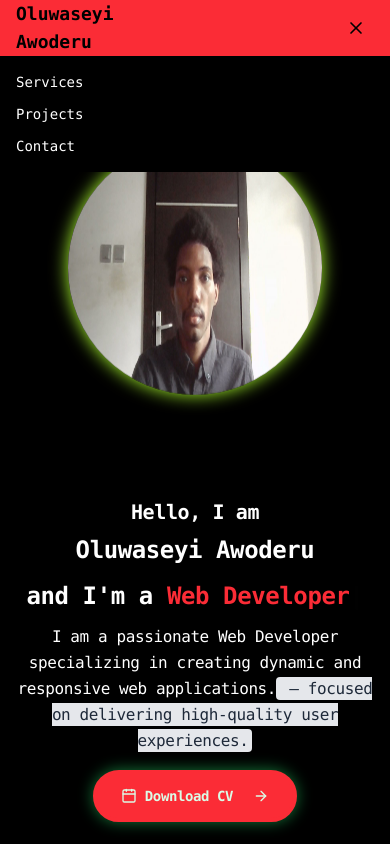
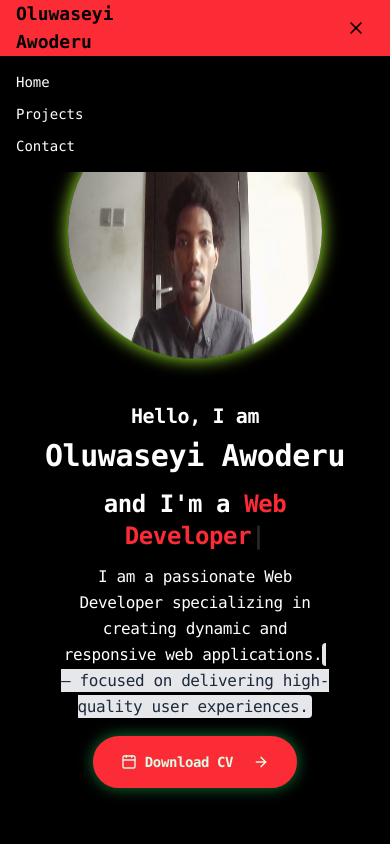
Before and after one commit to awoderu/awoderuseyiportfolioreact, a React (Vite) app: page / in a window 390 px wide. Both pictures are taken after a click on the button "Open menu". Shown: the top 844 px of the page. Built offline with nearby package versions, Linux system fonts and the light colour scheme.

Commit message:
responsiveness update

```diff
--- a/src/components/Hero.jsx
+++ b/src/components/Hero.jsx
@@ -27,34 +27,38 @@ const Hero = () => {
 
 
   return (
-      <section id='hero' className="min-h-screen  relative flex  px-4 sm:px-6 lg:px-8 pt-19 lg:pt-20
-       sm:pt-28 xl:pt-25 pb-8 sm:pb-8 bg-black ">
+      <section id='hero' className="min-h-screen relative flex
+       px-4 sm:px-6 lg:px-8 pt-19 lg:pt-20 xl:pt-25 pb-8 sm:pb-8 bg-black ">
+
+              {/* change left spacing here max-w-5xl */}
+            <div className="relative w-full  mx-auto p-10 lg:pt-20 pl-10">
 
 
-            <div className="relative w-full max-w-5xl mx-auto">
-              <div className="flex flex-col lg:grid lg:grid-cols-[3fr_4.2fr] gap-6 sm:gap-6 lg:gap-6
-               items-center text-center lg:text-left pt-10 ">
+              {/* Both elements */}
+              <div className="flex flex-col lg:grid lg:grid-cols-[3fr_4.2fr] gap-2 sm:gap-6 lg:gap-6 xl:gap-20
+               items-center text-center lg:text-left">
 
 
                   {/* Profile image */}
-                    <div className="flex justify-center lg:justify-start mb-6 lg:mb-0 p-10 px-6  ">
+                    <div className="flex mb-6 lg:mb-0 items-center lg:pl-10  ">
                       <img  src={profile} alt="Profile"
                       className="h-[65vw] w-[65vw] cursor-pointer rounded-full shadow-[0_0_18px_0_#adff2f]
-                      hover:shadow-[0_0_25px_red] sm:h-[28vw] sm:w-[28vw]
-                       transition-[all] duration-[400ms] ease-out animate-floatImage"/>
-                    </div>
+                      hover:shadow-[0_0_25px_red] sm:h-[40vw] sm:w-[40vw] md:h-[25vw] md:w-[25vw]
+                      transition-[all] duration-[400ms] ease-out animate-floatImage"/>
+                      </div>
 
                     {/* Introduction section */}
 
-                <div className="ml-0 w-full text-white flex flex-col items-center font-mono tracking-tight ">
+                <div className="ml-0 w-full text-white flex flex-col
+                items-center sm:items-start lg:items-start font-mono tracking-tight lg:pr-45">
                     <div>
 
-                      <h3 className="text-xl sm:text-2xl font-semibold mb-2 text-white">Hello, I am</h3>
+                      <h3 className="text-xl sm:text-2xl font-semibold mb-2 text-white wh">Hello, I am</h3>
                     </div>
 
 
-                    <h1 className="text-2xl xs:text-3xl sm:text-4xl md:text-5xl lg:text-6xl font-semibold mb-3 sm:mb-4">
-                      <span className="text-white block mb-0.5 sm:mb-1 font-bold whitespace-nowrap">
+                    <h1 className="text-3xl xs:text-3xl sm:text-4xl md:text-5xl lg:text-6xl font-semibold mb-3 sm:mb-4">
+                      <span className="text-white block mb-0.5 sm:mb-1 font-bold whitespace-nowrap ">
                         Oluwaseyi Awoderu
                       </span>
                     </h1>
--- a/src/components/Navbar.jsx
+++ b/src/components/Navbar.jsx
@@ -21,8 +21,10 @@ const Navbar = () => {
     }, []);
 
   return (
-    <nav className="fixed top-0 w-full z-50 transition-all duration-300 bg-red-500 backdrop-blur-sm">
-      <div className="max-w-7xl mx-auto px-4 sm:px-6 lg:px-8">
+    <nav className="fixed top-0 w-full lg:w-full z-50 transition-all
+     duration-300 bg-red-500 backdrop-blur-sm justify-between ">
+      {/* extend nav bar old value - max-w-7xl */}
+      <div className="w-full mx-auto px-4 sm:px-6 lg:px-8 " >
         <div className="flex justify-between items-center h-14 sm:h-16 md:h-20 relative">
            <Link to="/#hero" className="flex items-center space-x-1 group cursor-pointer">
             {/* <div>
@@ -60,12 +62,12 @@ const Navbar = () => {
         <div className="md:hidden bg-black backdrop-blur-lg  border-slate-800 text-white font-mono">
           <div className="px-4 py-4 sm:py-6 space-y-3 sm:space-y-4">
             <a href="/" onClick={() => setMobilemenuisOpen(false)} className="block  hover:text-white text-sm lg:text-base">
-              Services
+              Home
             </a>
             <a href="/projectpage" onClick={() => setMobilemenuisOpen(false)} className="block  hover:text-white text-sm lg:text-base">
               Projects
             </a>
-            <Link to="/contact" onClick={() => setMobilemenuisOpen(false)} className="block hover:text-white text-sm lg:text-base">
+            <Link to="/#contact" onClick={() => setMobilemenuisOpen(false)} className="block hover:text-white text-sm lg:text-base">
               Contact
             </Link>
           </div>
--- a/src/pages/projects/projectpage.jsx
+++ b/src/pages/projects/projectpage.jsx
@@ -60,10 +60,12 @@ const ProjectPage = () => {
 
   return (
     <>
-       <div className="app__gallery flex__center w-h-screen">
+    {/* app__gallery flex__center  */}
+       <div className=" w-h-screen bg-white text-red-500">
       <div className="app__gallery-content w-h-screen sm:w-h-screen">
 
-        <h3 className="headtext__cormorant text-5xl pb-20 pt-20 sm:pt-10 sm:pb-20  lg:pt-20 font-mono">MY PROJECTS</h3>
+        <h3 className="headtext__cormorant text-5xl pb-20 pt-20 sm:pt-10
+        sm:pb-20  lg:pt-20 font-mono">MY PROJECTS</h3>
       </div>
       <div className="app__gallery-images">
         <div
```
